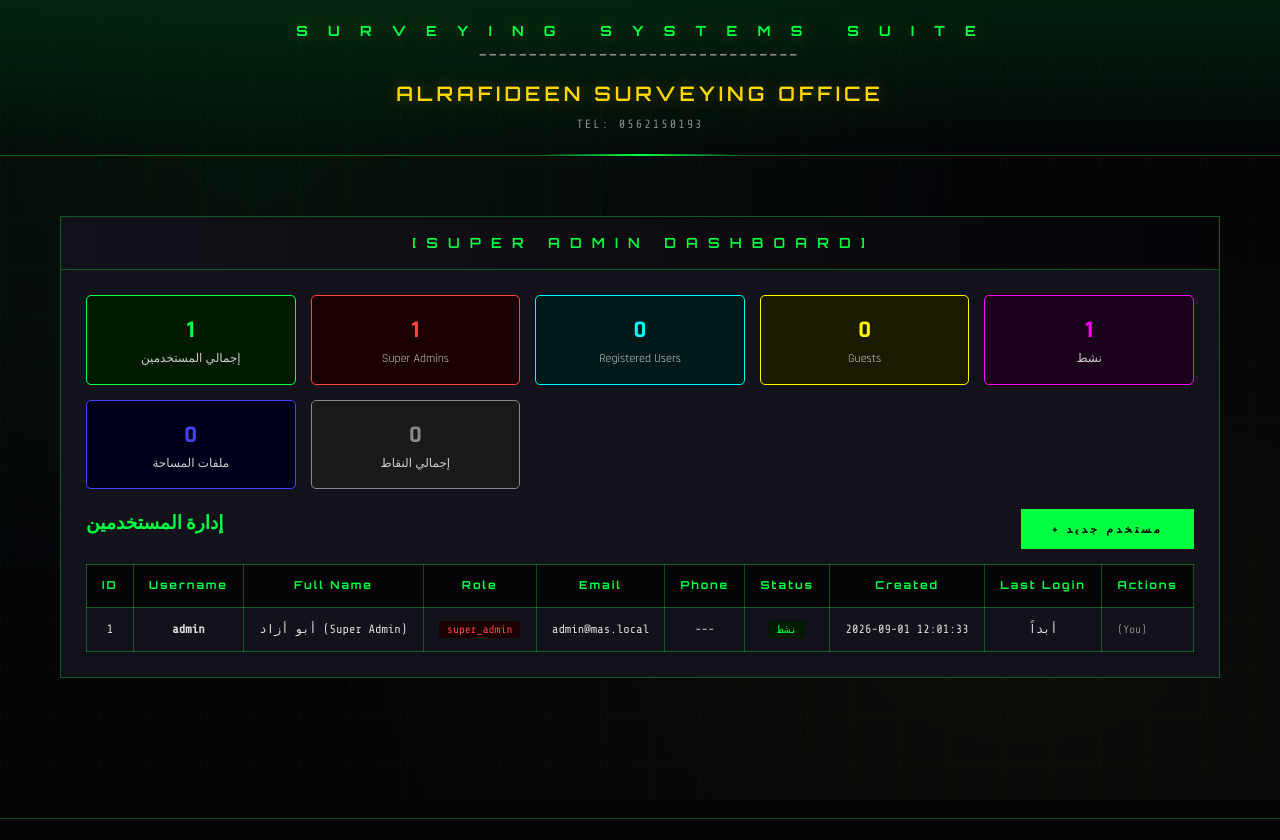
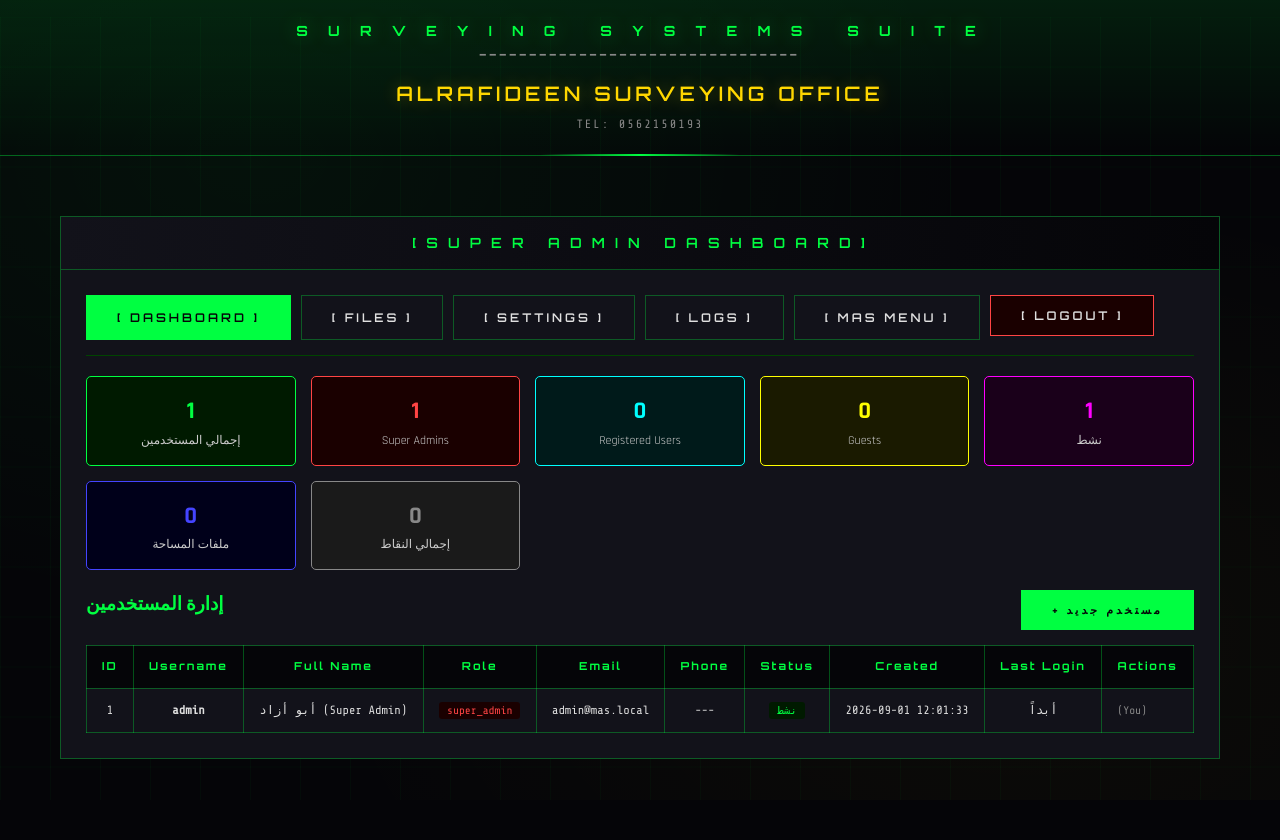
Before and after one commit to AbuAzad2025/MAS-SURVEY, a Flask app: page /admin/ in a window 1280 px wide. Shown: the top 840 px of the page. Run offline with Flask 3, Linux system fonts and the light colour scheme; the visitor is signed in with stand-in values (Sample User, id 1); data comes from the database, SQL or seed files in the repository; data that the repository does not hold is empty.

Commit message:
Complete Super Admin panel with navigation and files overview
Added:
- Admin navigation bar on all admin pages (Dashboard, Files, Settings, Logs)
- Files overview page (/admin/files) with survey files list
- Settings route now passes required variables (db_path, python_version)
- Logs route restored
- Consistent navigation across all admin pages

Admin now has full control:
- Dashboard: stats + user management (CRUD, roles, password reset)
- Files: view all survey files with point counts
- Settings: system settings + info
- Logs: filter, load more, clear

All admin pages linked and accessible only to super_admin

```diff
--- a/app/routes/admin.py
+++ b/app/routes/admin.py
@@ -165,7 +165,25 @@ def api_stats():
 @super_admin_required
 def admin_settings():
     """System settings page."""
-    return render_template('admin/settings.html')
+    import sys
+    import os
+
+    db = current_app.config['DATABASE']
+    settings = Settings.get_all(db)
+
+    return render_template('admin/settings.html',
+                         settings=settings,
+                         db_path=db,
+                         python_version=sys.version.split()[0])
+
+
+@admin_bp.route('/files')
+@super_admin_required
+def admin_files():
+    """Survey files overview."""
+    db = current_app.config['DATABASE']
+    files = SurveyFile.get_all(db)
+    return render_template('admin/files.html', files=files)
 
 
 @admin_bp.route('/logs')
--- a/app/templates/admin/dashboard.html
+++ b/app/templates/admin/dashboard.html
@@ -9,6 +9,18 @@
     </div>
 
     <div class="card-body">
+        <!-- Admin Navigation -->
+        <div style="display: flex; gap: 10px; margin-bottom: 20px; padding-bottom: 15px; border-bottom: 1px solid #004400; flex-wrap: wrap;">
+            <a href="{{ url_for('admin.admin_dashboard') }}" class="btn btn-primary" style="font-size: 12px;">[ DASHBOARD ]</a>
+            <a href="{{ url_for('admin.admin_files') }}" class="btn" style="font-size: 12px;">[ FILES ]</a>
+            <a href="{{ url_for('admin.admin_settings') }}" class="btn" style="font-size: 12px;">[ SETTINGS ]</a>
+            <a href="{{ url_for('admin.admin_logs') }}" class="btn" style="font-size: 12px;">[ LOGS ]</a>
+            <a href="{{ url_for('main.mas_menu') }}" class="btn" style="font-size: 12px;">[ MAS MENU ]</a>
+            <form action="{{ url_for('auth.logout') }}" method="POST" style="margin: 0;">
+                <button type="submit" class="btn" style="font-size: 12px; background: #1a0000; border-color: #ff4444;">[ LOGOUT ]</button>
+            </form>
+        </div>
+
         <div style="display: grid; grid-template-columns: repeat(auto-fit, minmax(200px, 1fr)); gap: 15px; margin-bottom: 20px;">
             <div class="stat-card" style="background: #001a00; border: 1px solid #00ff41; padding: 15px; border-radius: 5px; text-align: center;">
                 <div style="font-size: 24px; color: #00ff41; font-weight: bold;">{{ stats.total_users }}</div>
```
Also changed, not shown: app/templates/admin/files.html (added, +54 -0 lines), app/templates/admin/logs.html (+11 -0 lines), app/templates/admin/settings.html (+11 -0 lines).
